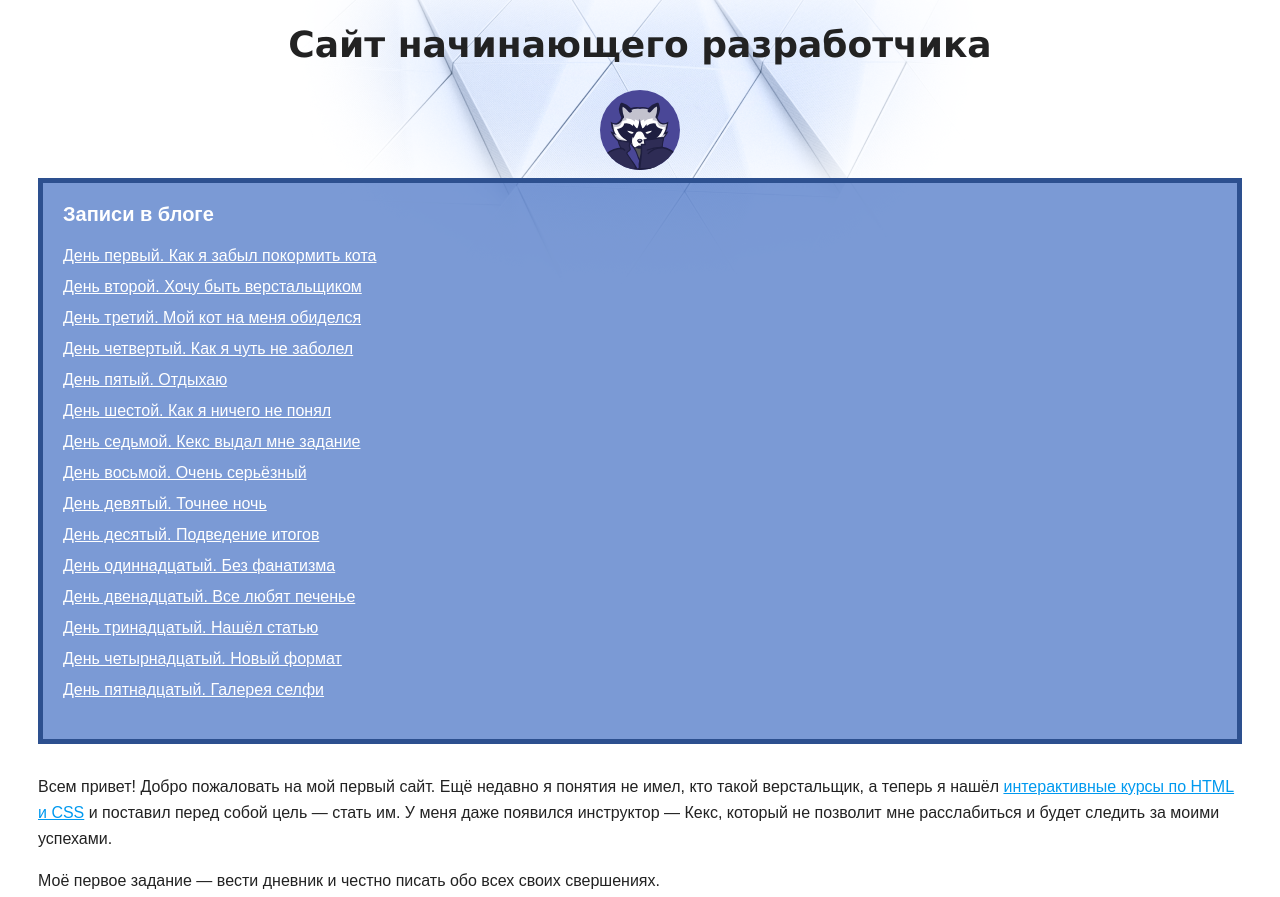
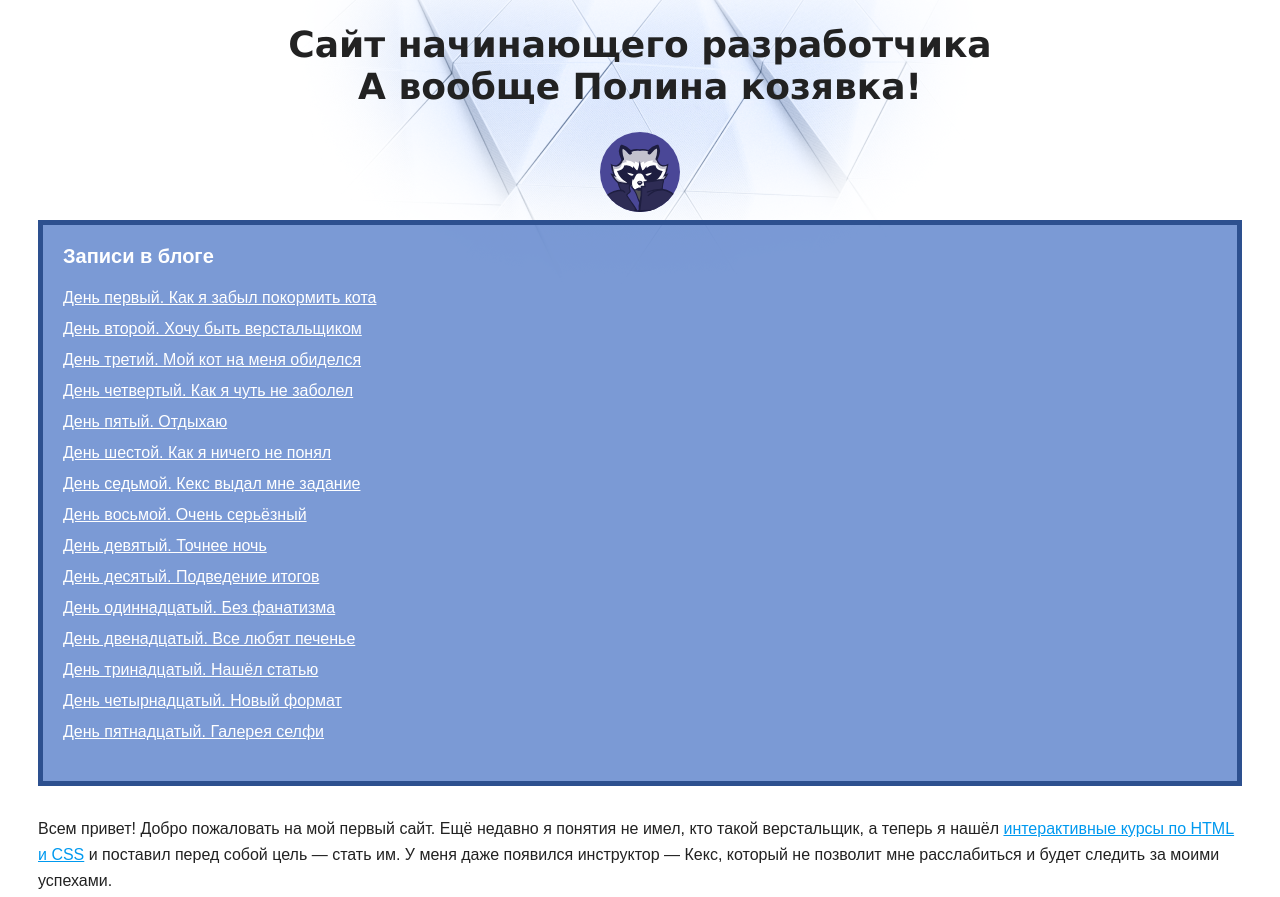
Before and after one commit to vladislavpp-git/first-site, a plain HTML site: page index.html in a window 1280 px wide. Shown: the top 897 px of the page. Drawn offline with Linux system fonts and the light colour scheme.

Commit message:
update
add Polina

```diff
--- a/index.html
+++ b/index.html
@@ -7,7 +7,7 @@
   </head>
   <body>
     <header>
-      <h1 class="page-title">Сайт начинающего разработчика</h1>
+      <h1 class="page-title">Сайт начинающего разработчика<br>А вообще Полина козявка!</h1>
     </header>
     <main>
       <div class="avatar-container">
```
